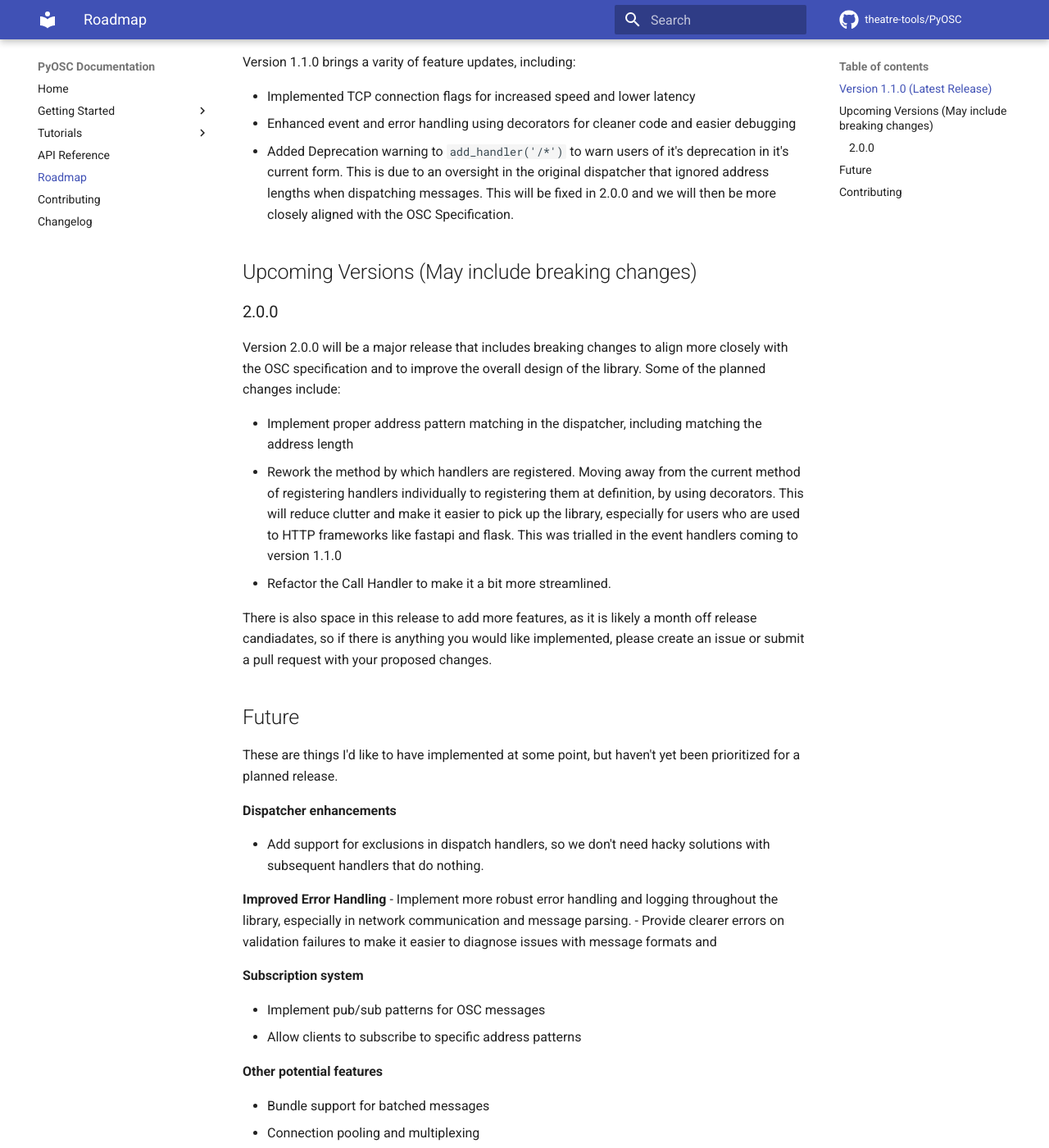
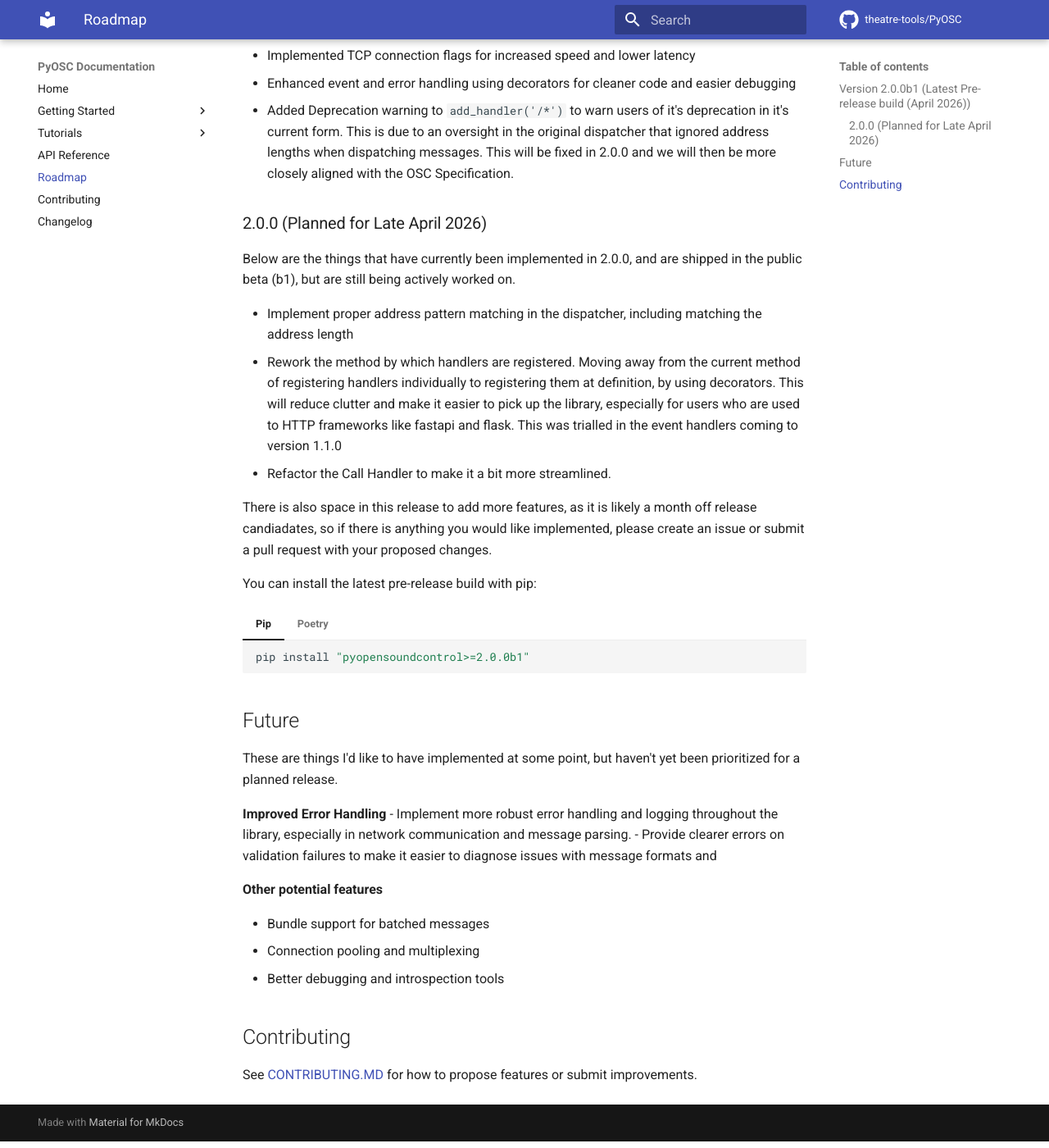
Before and after one commit to Theatre-Tools/PyOSC, an MkDocs documentation site: the page built from docs/roadmap.md, in a window 1280 px wide and 1400 px high, scrolled down 486 px. Shown: the whole window at 82% size. Built offline with MkDocs 1.6.1 and Material for MkDocs 9.7.7, drawn with Linux system fonts in a browser that asks for light colours; comment, search, counter and statistics services are not loaded; the version menu is left out; some of the changed text lies outside the part shown.

Commit message:
docs: update roadmap for version 2.0.0b1, including feature list and installation instructions

````diff
--- a/docs/roadmap.md
+++ b/docs/roadmap.md
@@ -1,35 +1,44 @@
 # Roadmap
 
-## Version 1.1.0 (Latest Release)
+## Version 2.0.0b1 (Latest Pre-release build (April 2026))
 
 **What's included:**
 
-- Basic OSC message handling and dispatch
-- TCP/UDP network communication via Peer
-- CallHandler for request-response patterns
-- Cross-platform support (Windows, macOS, Linux)
-- Error handling and logging
-- API documentation and tutorials
-- Unit tests for critical components
-- Time-tagged message scheduling
-
-Version 1.1.0 brings a varity of feature updates, including:
-
+  - Basic OSC message handling and dispatch
+  - TCP/UDP network communication via Peer
+  - CallHandler for request-response patterns
+  - Cross-platform support (Windows, macOS, Linux)
+  - Error handling and logging
+  - API documentation and tutorials
+  - Unit tests for critical components
+  - Time-tagged message scheduling
   - Implemented TCP connection flags for increased speed and lower latency
   - Enhanced event and error handling using decorators for cleaner code and easier debugging
   - Added Deprecation warning to ```add_handler('/*')``` to warn users of it's deprecation in it's current form. This is due to an oversight in the original dispatcher that ignored address lengths when dispatching messages. This will be fixed in 2.0.0 and we will then be more closely aligned with the OSC Specification.
 
 
-## Upcoming Versions (May include breaking changes)
+### 2.0.0 (Planned for Late April 2026)
 
-### 2.0.0
-Version 2.0.0 will be a major release that includes breaking changes to align more closely with the OSC specification and to improve the overall design of the library. Some of the planned changes include:
+Below are the things that have currently been implemented in 2.0.0, and are shipped in the public beta (b1), but are still being actively worked on.
 
 - Implement proper address pattern matching in the dispatcher, including matching the address length
 - Rework the method by which handlers are registered. Moving away from the current method of registering handlers individually to registering them at definition, by using decorators. This will reduce clutter and make it easier to pick up the library, especially for users who are used to HTTP frameworks like fastapi and flask. This was trialled in the event handlers coming to version 1.1.0
 - Refactor the Call Handler to make it a bit more streamlined.
 
 There is also space in this release to add more features, as it is likely a month off release candiadates, so if there is anything you would like implemented, please create an issue or submit a pull request with your proposed changes.
+
+You can install the latest pre-release build with pip:
+
+=== "Pip"
+
+    ```bash
+    pip install "pyopensoundcontrol>=2.0.0b1"
+    ```
+=== "Poetry"
+
+    ```bash
+    poetry add "pyopensoundcontrol>=2.0.0b1"
+    ```
 
 
 
@@ -39,19 +48,10 @@
 
 These are things I'd like to have implemented at some point, but haven't yet been prioritized for a planned release.
 
-**Dispatcher enhancements**
-
-- Add support for exclusions in dispatch handlers, so we don't need hacky solutions with subsequent handlers that do nothing.
-
 **Improved Error Handling**
 - Implement more robust error handling and logging throughout the library, especially in network communication and message parsing.
 - Provide clearer errors on validation failures to make it easier to diagnose issues with message formats and
 
-
-**Subscription system**
-
-- Implement pub/sub patterns for OSC messages
-- Allow clients to subscribe to specific address patterns
 
 **Other potential features**
 
````
